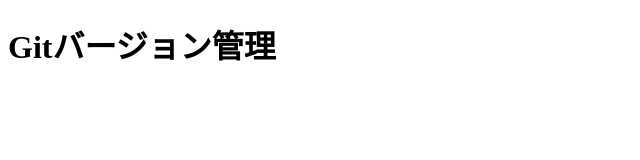
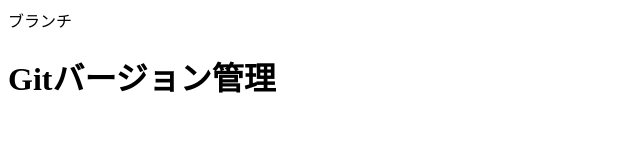
Before and after one commit to endotaka1932/GIt-hub_practice, a plain HTML site: page index.html in a window 1280 px wide. Shown: the whole page, without its empty margins (0-640 px from the left). Drawn offline with Linux system fonts and the light colour scheme.

Commit message:
ヘッダー追加

```diff
--- a/index.html
+++ b/index.html
@@ -7,6 +7,7 @@
     <title>Document</title>
 </head>
 <body>
+    <header>ブランチ</header>
     <h1>Gitバージョン管理</h1>
 </body>
 </html>
```
